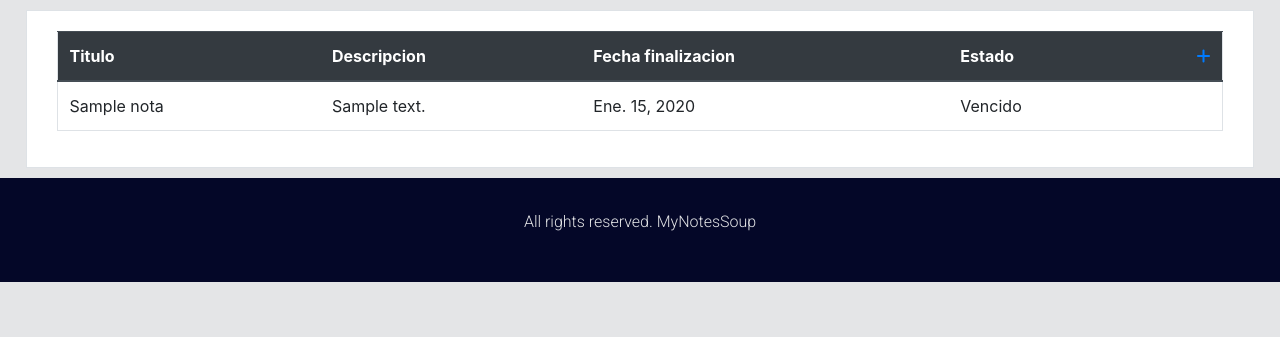
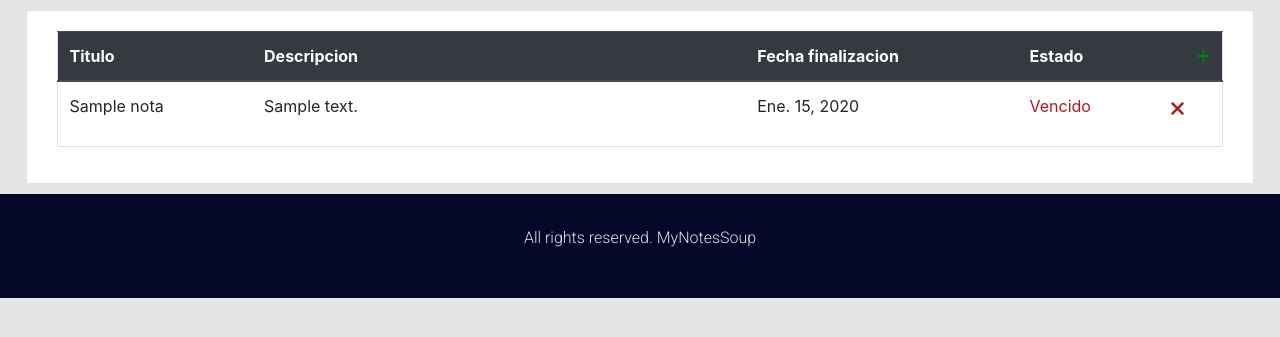
Before and after one commit to juanignaciodiaz/tareasorpresa, a Django app: page / in a window 1280 px wide. Shown: the part 120-457 px from the top of the page. Run offline with Django 3.2, Linux system fonts and the light colour scheme; tables that the repository leaves empty hold one stand-in row (values such as "Sample post"); some libraries are stand-ins or nearby versions.

Commit message:
Se integraron a la tabla de la pagina principal el boton eliminar y una etiqueta p para la descripcion en la columna descripcion

```diff
--- a/static/css/styles.css
+++ b/static/css/styles.css
@@ -71,6 +71,35 @@ form {
     border: 1px solid #040728 !important;
     transition: all 400ms !important;
 }
+
+.descripcion {
+    min-width: 300px;
+}
+
+.agregar {
+    color: green;
+    font-size: 16px;
+}
+.agregar:hover {
+    color: green;
+}
+
+.vencido{
+    color: rgb(175, 27, 27);
+}
+
+.vigente{
+    color: rgb(15, 156, 15);
+    /* background-color: rgba(22, 177, 22, 0.432); */
+}
+
+.eliminar {
+    font-size: 20px;
+    color: rgb(175, 27, 27);
+}
+.eliminar:hover {
+    color: rgb(175, 27, 27);
+}
 @media screen and (max-width:1500px) {
     form {
         width: 60%;
--- a/tareaSorpresa/urls.py
+++ b/tareaSorpresa/urls.py
@@ -4,4 +4,5 @@ from . import views
 urlpatterns = [
     path('', views.principal, name='principal'),
     path('agregar/', views.agregarNota, name='agregarNota'),
+    path('eliminar/<int:idNota>', views.eliminarNota, name='eliminarNota'),
 ]
--- a/tareaSorpresa/views.py
+++ b/tareaSorpresa/views.py
@@ -46,3 +46,12 @@ def validarFecha(fecha1):
         validacion = True
 
     return validacion
+
+def eliminarNota(request, idNota):
+    notaEncontrada = None
+    try:
+        notaEncontrada = Nota.objects.get(pk = idNota)
+        notaEncontrada.delete()
+    except:
+        pass
+    return redirect('principal')
--- a/templates/layout/layout.html
+++ b/templates/layout/layout.html
@@ -24,7 +24,7 @@
         <p class="rights">All rights reserved. MyNotesSoup</p>
     </footer>
 
-    <script type="text/javascript" src="{% static 'js/script.js' %}"></script>
+    {% comment %} <script type="text/javascript" src="{% static 'js/script.js' %}"></script> {% endcomment %}
 </body>
 
 </html>
--- a/templates/pages/principal.html
+++ b/templates/pages/principal.html
@@ -9,25 +9,25 @@
             <thead class="thead-dark">
                 <tr>
                     <th scope="col">Titulo</th>
-                    <th scope="col">Descripcion</th>
+                    <th scope="col" class="descripcion">Descripcion</th>
                     <th scope="col" class="fecha-estado fecha">Fecha finalizacion</th>
                     <th scope="col" class="fecha-estado">Estado</th>
-                    <th class="text-right fila-botones" scope="col"><a href="{% url 'agregarNota' %}"><i class="fas fa-plus"></a></i></th>
+                    <th class="text-right fila-botones" scope="col"><a href="{% url 'agregarNota' %}" class="agregar"><i class="fas fa-plus"></a></i></th>
                 </tr>
             </thead>
             <tbody>
                 {% for nota in notas %}
                     <tr>
                         <td>{{nota.titulo}}</td>
-                        <td>{{nota.descripcion}}</td>
+                        <td><p>{{nota.descripcion}}</p></td>
                         <td>{{nota.fecha_finalizacion}}</td>
 
                         {% if nota.estado == 0 %}
-                        <td>Vencido</td>
+                        <td class="vencido">Vencido</td>
                         {% else %}
-                        <td class="">Vigente</td>
+                        <td class="vigente">Vigente</td>
                         {% endif %}
-
+                        <td><a href="{% url 'eliminarNota' idNota=nota.id %}" class="eliminar"><i class="fas fa-times"></i></a></td>
                         {% comment %} <th>{{nota.estado}}</th> {% endcomment %}
                     </tr>
                 {% endfor %}
```
